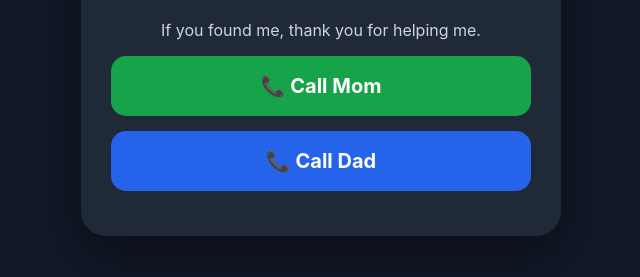
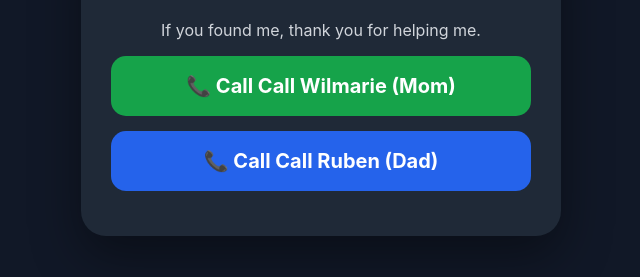
Before and after one commit to wilmy625/Family-SafeContacts, a plain HTML site: page index.html in a window 1280 px wide. Shown: the part 319-596 px from the top of the page, without its empty margins (319-959 px from the left). Drawn offline with Linux system fonts and the light colour scheme.

Commit message:
Update index.html

```diff
--- a/index.html
+++ b/index.html
@@ -69,11 +69,11 @@ background:#2563eb;
 <p>If you found me, thank you for helping me.</p>
 
 <a class="button mom" href="tel:8136792602">
-📞 Call Mom
+📞 Call Call Wilmarie (Mom)
 </a>
 
 <a class="button dad" href="tel:8136792182">
-📞 Call Dad
+📞 Call Call Ruben (Dad)
 </a>
 
 </div>
```
